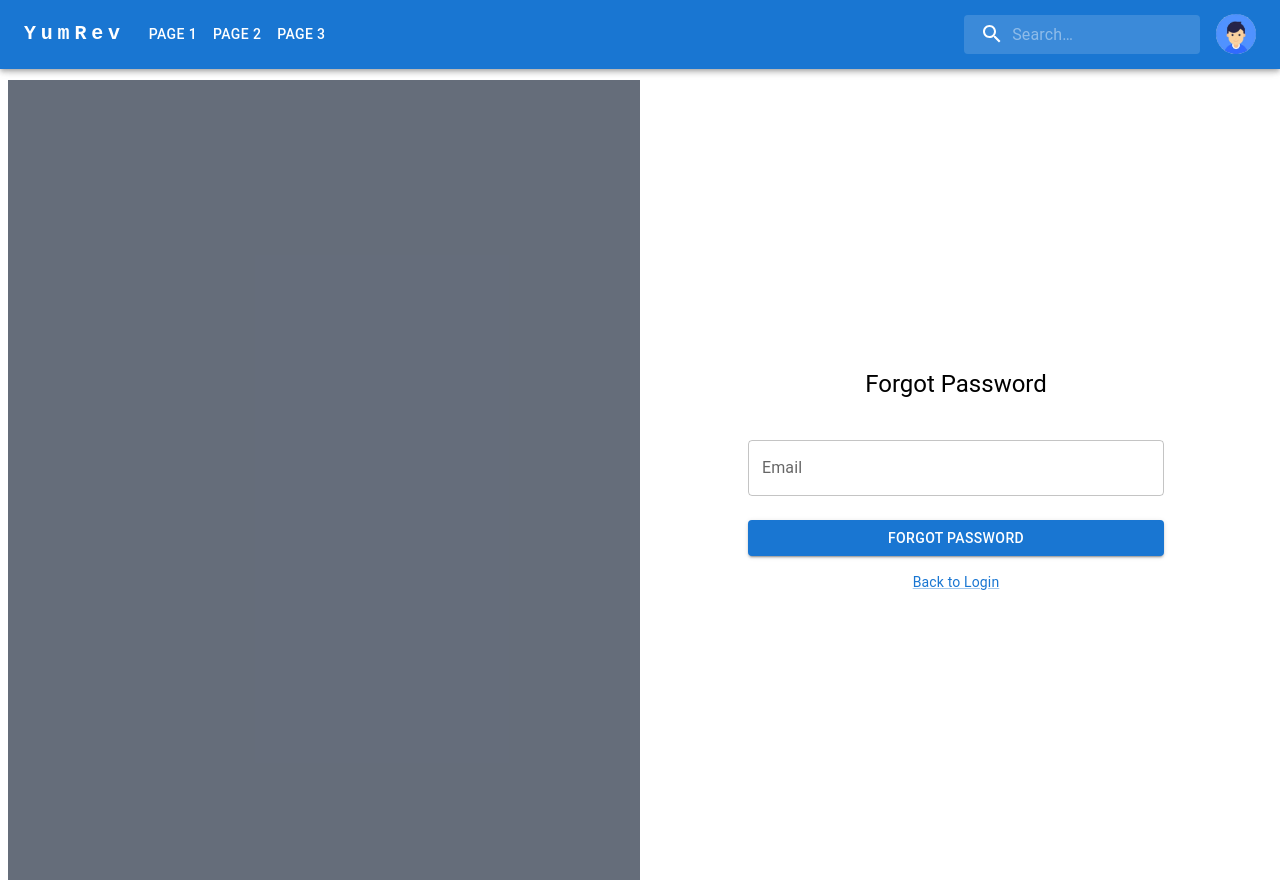
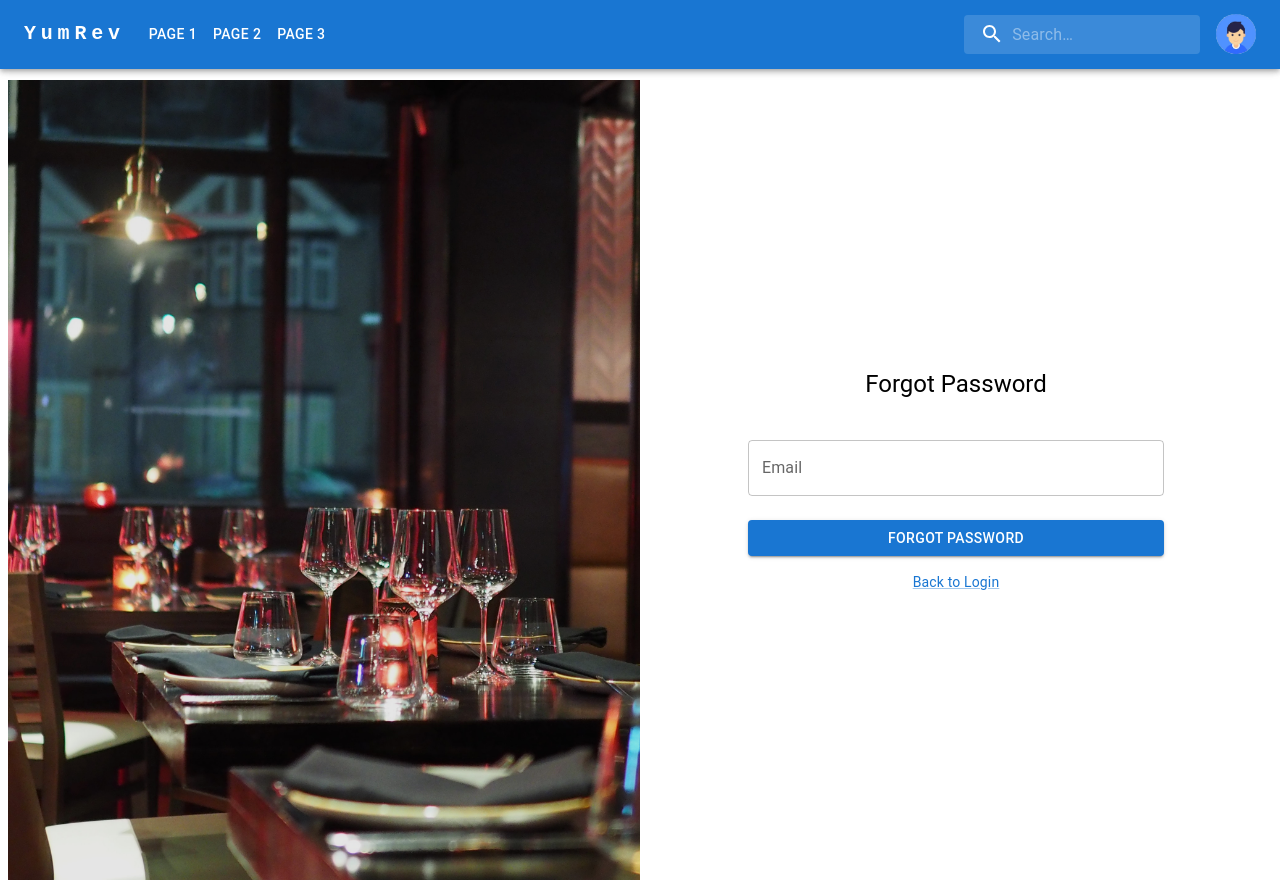
Before and after one commit to CS222-UIUC/course-project-team46, a React (Create React App) app in the folder client/: page /forgot-password in a window 1280 px wide. Built offline with nearby package versions, Linux system fonts and the light colour scheme.

Commit message:
Add 3 images to login and related pages

```diff
--- a/client/src/pages/ForgotPage/index.js
+++ b/client/src/pages/ForgotPage/index.js
@@ -33,6 +33,14 @@ const AuthBackgroundCol = styled(Grid)`
     z-index: 10;
     background: rgba(0, 0, 0, 0.1);
   }
+`;
+
+const AuthBackgroundHolder = styled(Box)`
+    width: 100%;
+    height: 100%;
+    background-image: url('/static/images/LoginImage/LoginImage_2-4608x2592.jpg');
+    background-size: cover;
+    background-position: center;
 `;
 
 function ForgotPage() {
@@ -80,7 +88,7 @@ function ForgotPage() {
                 <Box sx={{ mt: 10 }}>
                     <AuthWrapper container>
                         <AuthBackgroundCol item xs={12} md={5} lg={6}>
-                            <div className="auth-background-holder"></div>
+                            <AuthBackgroundHolder className="auth-background-holder" />
                             <div className="auth-background-mask"></div>
                         </AuthBackgroundCol>
 
--- a/client/src/pages/LoginPage/index.js
+++ b/client/src/pages/LoginPage/index.js
@@ -26,6 +26,14 @@ const AuthBackgroundCol = styled(Grid)`
         z-index: 10;
         background: rgba(0, 0, 0, 0.1);
     }
+`;
+
+const AuthBackgroundHolder = styled(Box)`
+    width: 100%;
+    height: 100%;
+    background-image: url('/static/images/LoginImage/LoginImage_1-3201x5101.jpg');
+    background-size: cover;
+    background-position: center;
 `;
 
 const AuthBody = styled(Box)`
@@ -95,7 +103,7 @@ function LoginPage() {
                 <Box sx={{ mt: 10 }}>
                     <AuthWrapper container>
                         <AuthBackgroundCol item xs={12} md={5} lg={6}>
-                            <Box className="auth-background-holder"></Box>
+                            <AuthBackgroundHolder className="auth-background-holder" />
                             <Box className="auth-background-mask"></Box>
                         </AuthBackgroundCol>
 
--- a/client/src/pages/RegisterPage/index.js
+++ b/client/src/pages/RegisterPage/index.js
@@ -26,6 +26,14 @@ const AuthBackgroundCol = styled(Grid)`
         z-index: 10;
         background: rgba(0, 0, 0, 0.1);
     }
+`;
+
+const AuthBackgroundHolder = styled(Box)`
+    width: 100%;
+    height: 100%;
+    background-image: url('/static/images/LoginImage/LoginImage_3-3264x4928.jpg');
+    background-size: cover;
+    background-position: center;
 `;
 
 function RegisterPage() {
@@ -94,7 +102,7 @@ function RegisterPage() {
                 <Box sx={{ mt: 10 }}>
                     <AuthWrapper container>
                         <AuthBackgroundCol item xs={12} md={5} lg={6}>
-                            <div className="auth-background-holder"></div>
+                            <AuthBackgroundHolder className="auth-background-holder" />
                             <div className="auth-background-mask"></div>
                         </AuthBackgroundCol>
 
```
